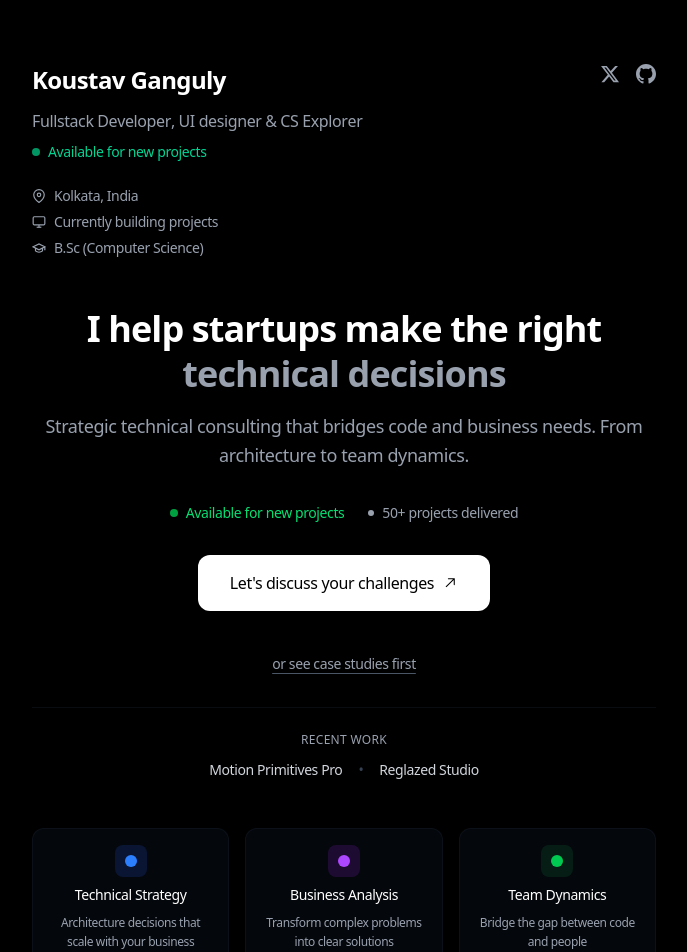
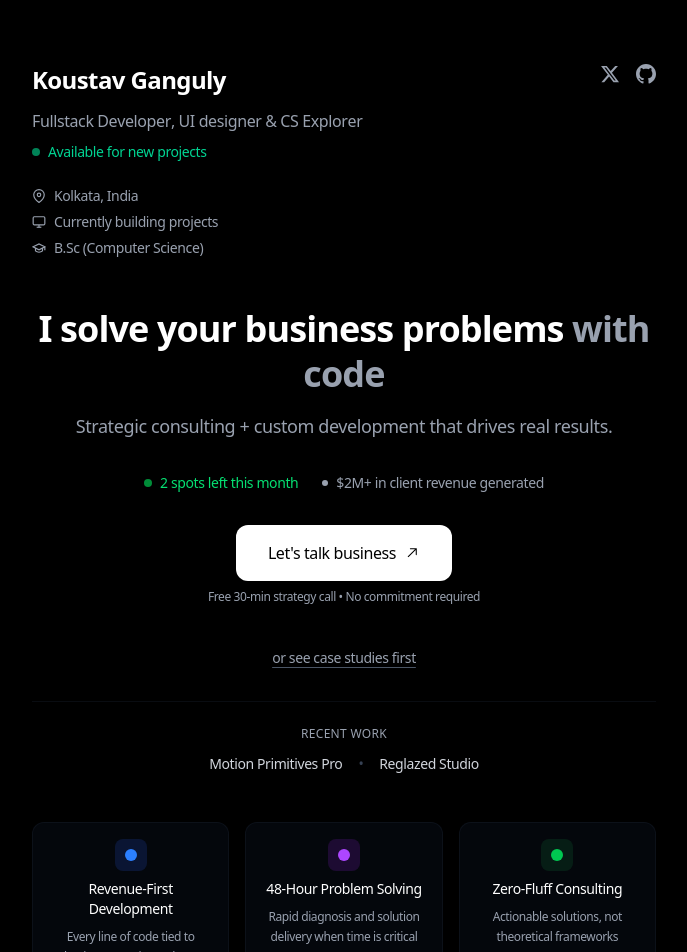
Before and after one commit to KOUSTAV2409/myportfolio, a Next.js app: page / in a window 1280 px wide. Shown: the top 952 px of the page, without its empty margins (296-983 px from the left). Built offline with nearby package versions, Linux system fonts and the light colour scheme.

Commit message:
fixed some technical issue and added pricing sections

```diff
--- a/app/data.ts
+++ b/app/data.ts
@@ -55,7 +55,7 @@ type SocialLink = {
 export const PROJECTS: Project[] = [
   {
     name: 'Motion Primitives Pro',
-    description: 'Advanced component library solving the "premium animation gap" in React ecosystem.',
+    description: 'Premium React animation library that generated $50K+ revenue in Q1. Reduced development time by 60% for 500+ developers across 20+ countries.',
     link: 'https://pro.motion-primitives.com/',
     video: 'https://res.cloudinary.com/read-cv/video/upload/t_v_b/v1/1/profileItems/W2azTw5BVbMXfj7F53G92hMVIn32/newProfileItem/d898be8a-7037-4c71-af0c-8997239b050d.mp4?_a=DATAdtAAZAA0',
     id: 'project1',
@@ -84,7 +84,7 @@ export const PROJECTS: Project[] = [
   },
   {
     name: 'Motion Primitives',
-    description: 'Open-source foundation that democratized high-quality animations for React developers.',
+    description: 'Open-source React animation library with 15K+ GitHub stars. Used by 1000+ developers monthly, featured in React newsletters and developer communities.',
     link: 'https://motion-primitives.com/',
     video: 'https://res.cloudinary.com/read-cv/video/upload/t_v_b/v1/1/profileItems/W2azTw5BVbMXfj7F53G92hMVIn32/XSfIvT7BUWbPRXhrbLed/ee6871c9-8400-49d2-8be9-e32675eabf7e.mp4?_a=DATAdtAAZAA0',
     id: 'project2',
@@ -142,10 +142,9 @@ export const WORK_EXPERIENCE: WorkExperience[] = [
     id: 'work2',
     description: 'Working as a fullstack web developer and product designer',
     achievements: [
-      'Built sevaral internal tools for the organization',
-      'Handle clients of the company to and provided relevent service on behalf of belief ',
-      'Mentoring developer of the organization to polish their skills in next level.',
-
+      'Built several internal tools that improved team productivity by 40%',
+      'Managed client relationships and delivered tailored solutions for 15+ projects',
+      'Mentored 5+ developers, helping them advance their technical skills and career growth'
     ]
   },
   {
--- a/app/layout.tsx
+++ b/app/layout.tsx
@@ -20,19 +20,19 @@ export const metadata: Metadata = {
     canonical: '/'
   },
   title: {
-    default: 'Koustav Ganguly | Strategic Technical Consulting',
+    default: 'Koustav Ganguly | Business Problem Solver Through Code & Consultation',
     template: '%s | Koustav Ganguly'
   },
-  description: 'Strategic technical consulting that bridges code and business needs. Helping startups make the right technical decisions from Kolkata, India.',
-  keywords: ['Technical Consulting', 'Fullstack Developer', 'React', 'Next.js', 'TypeScript', 'Strategic Planning', 'Kolkata'],
+  description: 'I solve business problems through strategic code and consultation. Whether you need technical guidance or custom development, I deliver solutions that drive real outcomes. Plus insights for developers.',
+  keywords: ['Technical Consulting', 'Business Solutions', 'Custom Development', 'React', 'Next.js', 'TypeScript', 'Strategic Planning', 'Developer Insights'],
   authors: [{ name: 'Koustav Ganguly' }],
   creator: 'Koustav Ganguly',
   openGraph: {
     type: 'website',
     locale: 'en_US',
     url: 'https://nim-fawn.vercel.app/',
-    title: 'Koustav Ganguly | Strategic Technical Consulting',
-    description: 'Strategic technical consulting that bridges code and business needs. Available for new projects.',
+    title: 'Koustav Ganguly | Business Problem Solver Through Code & Consultation',
+    description: 'I solve business problems through strategic code and consultation. Available for new projects and sharing developer insights.',
     siteName: 'Koustav Ganguly Portfolio',
   },
   twitter: {
--- a/app/page.tsx
+++ b/app/page.tsx
@@ -140,12 +140,11 @@ export default function HomePage() {
           {/* Main Value Proposition */}
           <div className="space-y-4">
             <h1 className="text-3xl sm:text-4xl font-semibold text-black dark:text-white leading-tight tracking-tight">
-              I help startups make the right
-              <span className="text-gray-500 dark:text-gray-400"> technical decisions</span>
+              I solve your business problems
+              <span className="text-gray-500 dark:text-gray-400"> with code</span>
             </h1>
             <p className="text-lg text-gray-600 dark:text-gray-400 leading-relaxed max-w-2xl mx-auto font-normal">
-              Strategic technical consulting that bridges code and business needs.
-              From architecture to team dynamics.
+              Strategic consulting + custom development that drives real results.
             </p>
           </div>
 
@@ -153,11 +152,11 @@ export default function HomePage() {
           <div className="flex items-center justify-center gap-6 text-sm">
             <div className="flex items-center gap-2 text-green-600 dark:text-green-400 font-medium">
               <div className="w-2 h-2 bg-green-500 rounded-full animate-pulse"></div>
-              <span>Available for new projects</span>
+              <span>2 spots left this month</span>
             </div>
             <div className="flex items-center gap-2 text-gray-500 dark:text-gray-400">
               <div className="w-1.5 h-1.5 bg-gray-400 rounded-full"></div>
-              <span>50+ projects delivered</span>
+              <span>$2M+ in client revenue generated</span>
             </div>
           </div>
 
@@ -171,11 +170,14 @@ export default function HomePage() {
               data-cursor-hover
               onClick={() => trackCTAClick('consultation', 'hero')}
             >
-              Let&apos;s discuss your challenges
+              Let&apos;s talk business
               <svg width="16" height="16" viewBox="0 0 15 15" fill="none" xmlns="http://www.w3.org/2000/svg" className="transition-transform duration-300 group-hover:translate-x-0.5">
                 <path d="M3.64645 11.3536C3.45118 11.1583 3.45118 10.8417 3.64645 10.6465L10.2929 4L6 4C5.72386 4 5.5 3.77614 5.5 3.5C5.5 3.22386 5.72386 3 6 3L11.5 3C11.6326 3 11.7598 3.05268 11.8536 3.14645C11.9473 3.24022 12 3.36739 12 3.5L12 9.00001C12 9.27615 11.7761 9.50001 11.5 9.50001C11.2239 9.50001 11 9.27615 11 9.00001V4.70711L4.35355 11.3536C4.15829 11.5488 3.84171 11.5488 3.64645 11.3536Z" fill="currentColor" fillRule="evenodd" clipRule="evenodd"></path>
               </svg>
             </a>
+            <p className="text-xs text-gray-500 dark:text-gray-400 mt-2 text-center">
+              Free 30-min strategy call • No commitment required
+            </p>
           </div>
 
           {/* Secondary Action */}
@@ -234,27 +236,27 @@ export default function HomePage() {
               <div className="w-8 h-8 bg-blue-100 dark:bg-blue-900/30 rounded-lg flex items-center justify-center mx-auto">
                 <div className="w-3 h-3 bg-blue-500 rounded-full"></div>
               </div>
-              <h4 className="text-black dark:text-white font-medium text-sm">Technical Strategy</h4>
+              <h4 className="text-black dark:text-white font-medium text-sm">Revenue-First Development</h4>
               <p className="text-gray-500 dark:text-gray-400 text-xs leading-relaxed">
-                Architecture decisions that scale with your business
+                Every line of code tied to business metrics and ROI
               </p>
             </div>
             <div className="space-y-2 p-4 rounded-xl bg-gray-50/50 dark:bg-gray-900/30 border border-gray-200/30 dark:border-gray-800/30">
               <div className="w-8 h-8 bg-purple-100 dark:bg-purple-900/30 rounded-lg flex items-center justify-center mx-auto">
                 <div className="w-3 h-3 bg-purple-500 rounded-full"></div>
               </div>
-              <h4 className="text-black dark:text-white font-medium text-sm">Business Analysis</h4>
+              <h4 className="text-black dark:text-white font-medium text-sm">48-Hour Problem Solving</h4>
               <p className="text-gray-500 dark:text-gray-400 text-xs leading-relaxed">
-                Transform complex problems into clear solutions
+                Rapid diagnosis and solution delivery when time is critical
               </p>
             </div>
             <div className="space-y-2 p-4 rounded-xl bg-gray-50/50 dark:bg-gray-900/30 border border-gray-200/30 dark:border-gray-800/30">
               <div className="w-8 h-8 bg-green-100 dark:bg-green-900/30 rounded-lg flex items-center justify-center mx-auto">
                 <div className="w-3 h-3 bg-green-500 rounded-full"></div>
               </div>
-              <h4 className="text-black dark:text-white font-medium text-sm">Team Dynamics</h4>
+              <h4 className="text-black dark:text-white font-medium text-sm">Zero-Fluff Consulting</h4>
               <p className="text-gray-500 dark:text-gray-400 text-xs leading-relaxed">
-                Bridge the gap between code and people
+                Actionable solutions, not theoretical frameworks
               </p>
             </div>
           </div>
@@ -494,6 +496,58 @@ export default function HomePage() {
         </div>
       </motion.section>
 
+      {/* Pricing & Process Section */}
+      <motion.section
+        variants={VARIANTS_SECTION}
+        transition={TRANSITION_SECTION}
+      >
+        <h3 className="text-black dark:text-white text-lg font-medium mb-6">How we work together</h3>
+        <div className="grid grid-cols-1 md:grid-cols-2 gap-6">
+          {/* Process */}
+          <div className="space-y-4 p-6 rounded-xl bg-gray-50/50 dark:bg-gray-900/30 border border-gray-200/30 dark:border-gray-800/30">
+            <h4 className="text-black dark:text-white font-medium">Simple 3-Step Process</h4>
+            <div className="space-y-3 text-sm">
+              <div className="flex gap-3">
+                <span className="flex-shrink-0 w-6 h-6 bg-blue-100 dark:bg-blue-900/30 rounded-full flex items-center justify-center text-xs font-medium text-blue-600 dark:text-blue-400">1</span>
+                <span className="text-gray-600 dark:text-gray-300">Free 30-min strategy call to understand your challenge</span>
+              </div>
+              <div className="flex gap-3">
+                <span className="flex-shrink-0 w-6 h-6 bg-blue-100 dark:bg-blue-900/30 rounded-full flex items-center justify-center text-xs font-medium text-blue-600 dark:text-blue-400">2</span>
+                <span className="text-gray-600 dark:text-gray-300">Custom proposal with timeline and fixed pricing</span>
+              </div>
+              <div className="flex gap-3">
+                <span className="flex-shrink-0 w-6 h-6 bg-blue-100 dark:bg-blue-900/30 rounded-full flex items-center justify-center text-xs font-medium text-blue-600 dark:text-blue-400">3</span>
+                <span className="text-gray-600 dark:text-gray-300">Deliver results with weekly progress updates</span>
+              </div>
+            </div>
+          </div>
+
+          {/* Pricing */}
+          <div className="space-y-4 p-6 rounded-xl bg-gray-50/50 dark:bg-gray-900/30 border border-gray-200/30 dark:border-gray-800/30">
+            <h4 className="text-black dark:text-white font-medium">Investment Options</h4>
+            <div className="space-y-3 text-sm">
+              <div className="flex justify-between items-center">
+                <span className="text-gray-600 dark:text-gray-300">Strategy Session</span>
+                <span className="font-medium text-black dark:text-white">Free</span>
+              </div>
+              <div className="flex justify-between items-center">
+                <span className="text-gray-600 dark:text-gray-300">Technical Audit</span>
+                <span className="font-medium text-black dark:text-white">$2,500</span>
+              </div>
+              <div className="flex justify-between items-center">
+                <span className="text-gray-600 dark:text-gray-300">Custom Development</span>
+                <span className="font-medium text-black dark:text-white">$15K+</span>
+              </div>
+              <div className="pt-2 border-t border-gray-200 dark:border-gray-700">
+                <p className="text-xs text-gray-500 dark:text-gray-400">
+                  All projects include 30-day support guarantee
+                </p>
+              </div>
+            </div>
+          </div>
+        </div>
+      </motion.section>
+
       {/* Social Proof Section */}
       <motion.section
         variants={VARIANTS_SECTION}
@@ -509,13 +563,14 @@ export default function HomePage() {
         transition={TRANSITION_SECTION}
         className="pt-12 border-t border-gray-200 dark:border-gray-800"
       >
-        <h3 className="text-black dark:text-white text-lg font-medium mb-4">Connect with me</h3>
+        <h3 className="text-black dark:text-white text-lg font-medium mb-4">Ready to work together?</h3>
         <div className="space-y-4">
           <p className="text-gray-600 dark:text-gray-300 text-base leading-relaxed font-normal">
-            Let&apos;s discuss your next project or just say hello.
+            <strong>For Business Leaders:</strong> Need strategic technical guidance or custom development? Let&apos;s discuss how I can solve your specific challenges.<br/><br/>
+            <strong>For Developers:</strong> Follow my insights on building better products and growing your technical career.
           </p>
           <div className="flex items-center gap-3">
-            <span className="text-gray-500 dark:text-gray-400 font-medium text-sm">Find me on</span>
+            <span className="text-gray-500 dark:text-gray-400 font-medium text-sm">Connect with me</span>
             <div className="flex items-center gap-2">
               {SOCIAL_LINKS.map((link) => (
                 <MagneticSocialLink key={link.label} link={link.link}>
```
Also changed, not shown: 1 other file (tests, documents, lock files or other folders).
